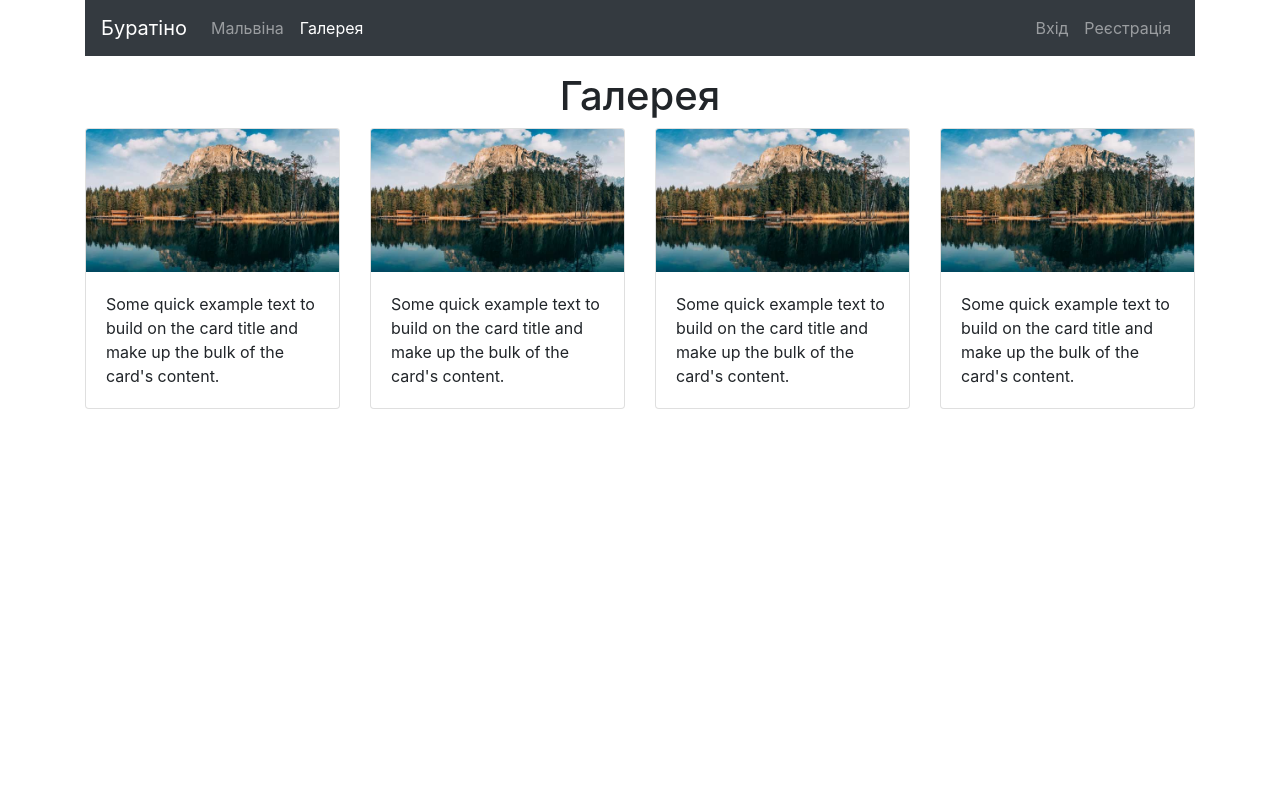
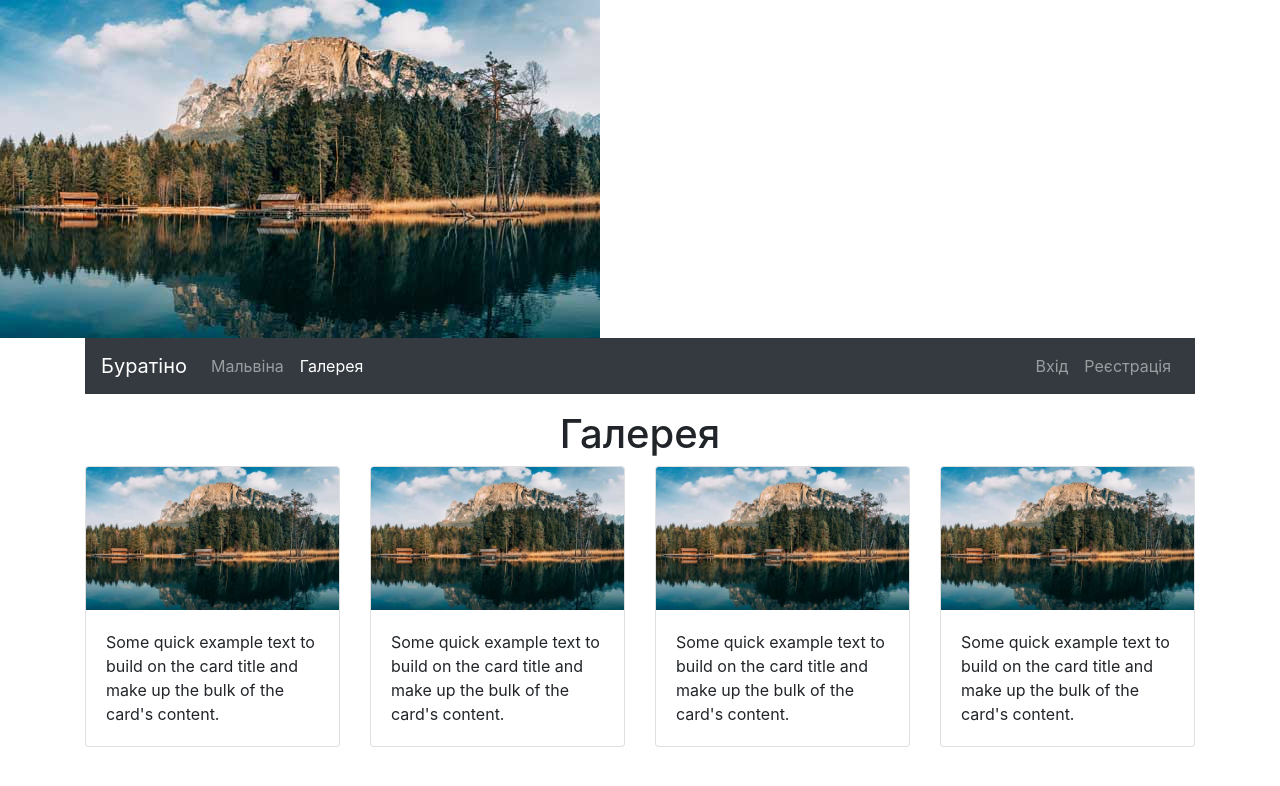
Before and after one commit to novakvova/htmlCSSJS32ns14, a website: page gallery.html in a window 1280 px wide. Drawn offline with nearby package versions, Linux system fonts and the light colour scheme.

Commit message:
Begin work gallery

```diff
--- a/gallery.html
+++ b/gallery.html
@@ -9,9 +9,17 @@
     <link rel="stylesheet" href="/css/bootstrap.min.css">
     <link rel="stylesheet" href="/css/font-awesome.css">
     <link rel="stylesheet" href="/css/eclipse.css">
+    <link href="/node_modules/lightbox2/dist/css/lightbox.min.css" rel="stylesheet" />
 </head>
 
 <body>
+    <a class="example-image-link"
+        href="images/1.jpg"
+        data-lightbox="example-set"
+        data-title="Привіт усім друзям">
+        <img class="example-image" src="images/1s.jpg" alt="Фото Семена">
+    </a>
+
     <div class="container">
         <nav class="navbar navbar-expand-lg navbar-dark bg-dark">
             <a class="navbar-brand" href="/">Буратіно</a>
@@ -80,13 +88,6 @@
         </div>
     </div>
 
-
-
-
-    <!-- <table>
-
-    </table> -->
-
     <div class="eclipse d-none" id="dlgProgress">
         <div class="progress">
             <div>
@@ -100,7 +101,7 @@
     <script src="/js/jquery-3.4.1.min.js"></script>
     <script src="/js/popper.min.js"></script>
     <script src="/js/bootstrap.min.js"></script>
-
+    <script src="/node_modules/lightbox2/dist/js/lightbox.min.js"></script>
 
     <script>
         window.onload = function () {
--- a/package.json
+++ b/package.json
@@ -1,5 +1,4 @@
 {
-  "version": "1.0",
   "dependencies": {
     "lightbox2": "^2.11.1"
   }
```
